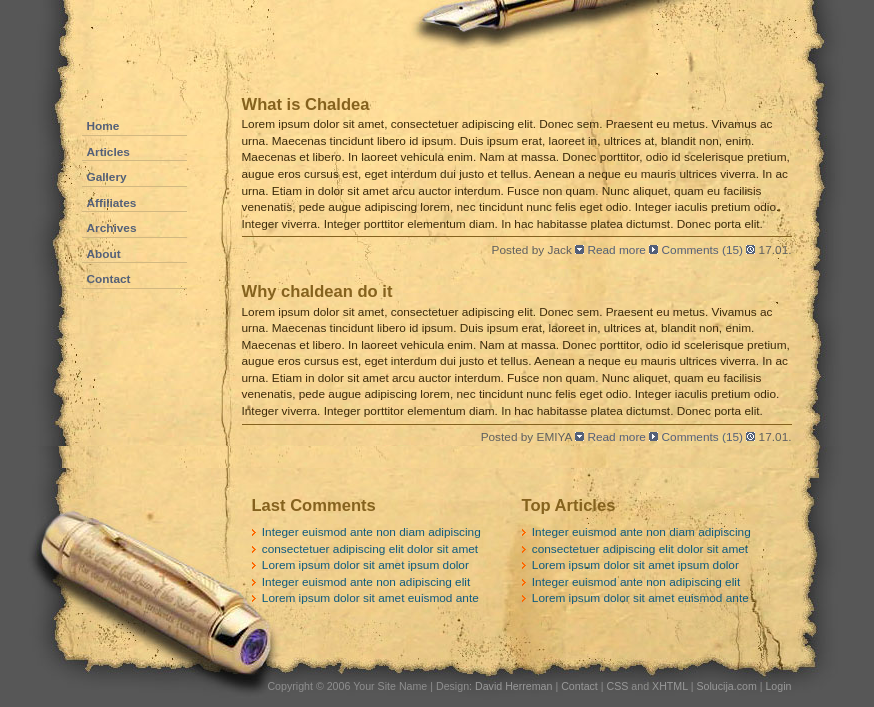
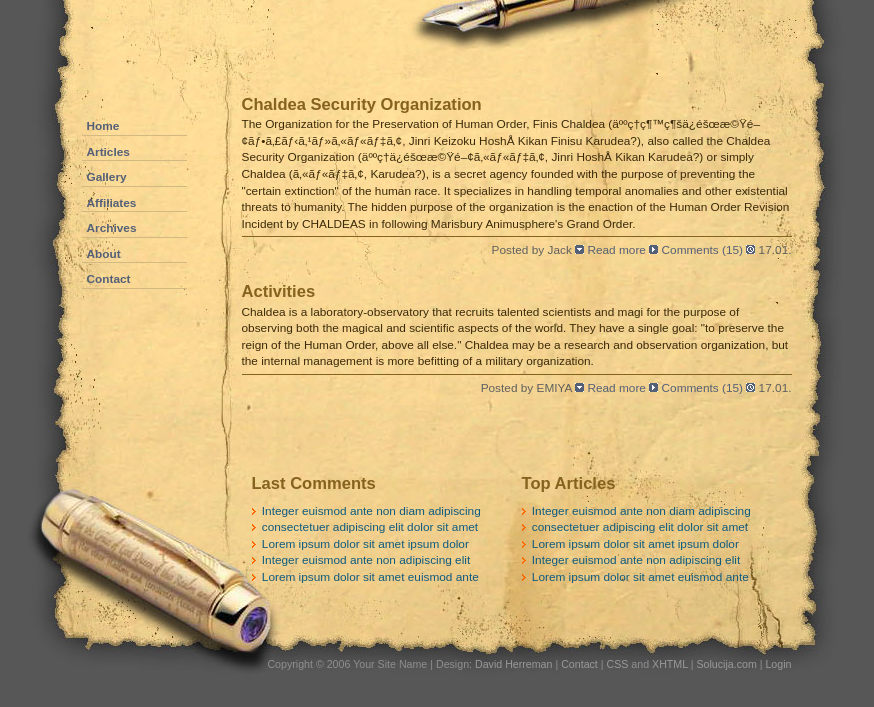
Before and after one commit to Galahad897/Study, a plain HTML site: page index.html in a window 1280 px wide. Shown: the part 125-832 px from the top of the page, without its empty margins (201-1075 px from the left). After the commit the page ends 810 px from the top, so only its background shows below. Drawn offline with Linux system fonts and the light colour scheme.

Commit message:
REV 1 index.html

```diff
--- a/index.html
+++ b/index.html
@@ -17,13 +17,13 @@
   </div>
   <div id="main">
     <div class="center">
-      <h2><a href="#">What is Chaldea</a></h2>
-      Lorem ipsum dolor sit amet, consectetuer adipiscing elit. Donec sem. Praesent eu metus. Vivamus ac urna. Maecenas tincidunt libero id ipsum. Duis ipsum erat, laoreet in, ultrices at, blandit non, enim. Maecenas et libero. In laoreet vehicula enim. Nam at massa. Donec porttitor, odio id scelerisque pretium, augue eros cursus est, eget interdum dui justo et tellus. Aenean a neque eu mauris ultrices viverra. In ac urna. Etiam in dolor sit amet arcu auctor interdum. Fusce non quam. Nunc aliquet, quam eu facilisis venenatis, pede augue adipiscing lorem, nec tincidunt nunc felis eget odio. Integer iaculis pretium odio. Integer viverra. Integer porttitor elementum diam. In hac habitasse platea dictumst. Donec porta elit.
+      <h2><a href="#">Chaldea Security Organization</a></h2>
+      The Organization for the Preservation of Human Order, Finis Chaldea (人理継続保障機関フィニス・カルデア, Jinri Keizoku Hoshō Kikan Finisu Karudea?), also called the Chaldea Security Organization (人理保障機関カルデア, Jinri Hoshō Kikan Karudea?) or simply Chaldea (カルデア, Karudea?), is a secret agency founded with the purpose of preventing the "certain extinction" of the human race. It specializes in handling temporal anomalies and other existential threats to humanity. The hidden purpose of the organization is the enaction of the Human Order Revision Incident by CHALDEAS in following Marisbury Animusphere's Grand Order.
       <p class="date">Posted by Jack <img src="images/more.gif" alt="" /> <a href="#">Read more</a> <img src="images/comment.gif" alt="" /> <a href="#">Comments (15)</a> <img src="images/timeicon.gif" alt="" /> 17.01.</p>
       <br />
-      <h2><a href="#">Why chaldean do it</a></h2>
+      <h2><a href="#">Activities</a></h2>
       <h3></h3>
-      Lorem ipsum dolor sit amet, consectetuer adipiscing elit. Donec sem. Praesent eu metus. Vivamus ac urna. Maecenas tincidunt libero id ipsum. Duis ipsum erat, laoreet in, ultrices at, blandit non, enim. Maecenas et libero. In laoreet vehicula enim. Nam at massa. Donec porttitor, odio id scelerisque pretium, augue eros cursus est, eget interdum dui justo et tellus. Aenean a neque eu mauris ultrices viverra. In ac urna. Etiam in dolor sit amet arcu auctor interdum. Fusce non quam. Nunc aliquet, quam eu facilisis venenatis, pede augue adipiscing lorem, nec tincidunt nunc felis eget odio. Integer iaculis pretium odio. Integer viverra. Integer porttitor elementum diam. In hac habitasse platea dictumst. Donec porta elit.
+      Chaldea is a laboratory-observatory that recruits talented scientists and magi for the purpose of observing both the magical and scientific aspects of the world. They have a single goal: "to preserve the reign of the Human Order, above all else." Chaldea may be a research and observation organization, but the internal management is more befitting of a military organization.
       <p class="date">Posted by EMIYA <img src="images/more.gif" alt="" /> <a href="#">Read more</a> <img src="images/comment.gif" alt="" /> <a href="#">Comments (15)</a> <img src="images/timeicon.gif" alt="" /> 17.01.</p>
       <br />
     </div>
```
